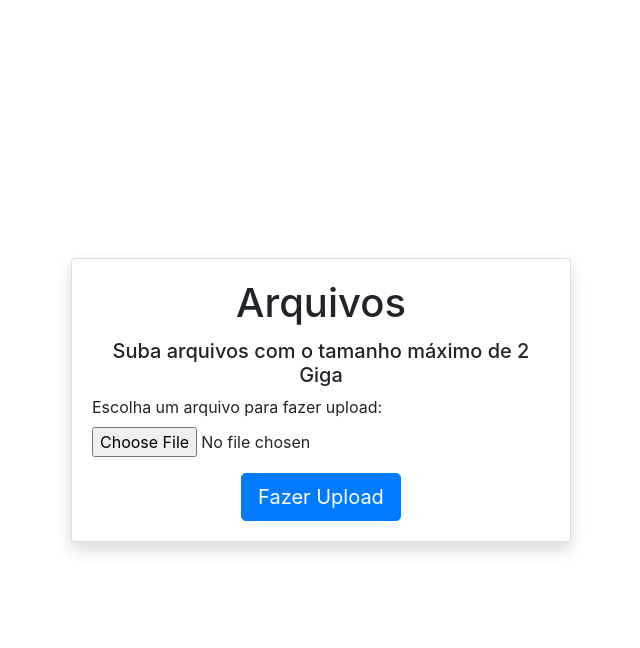
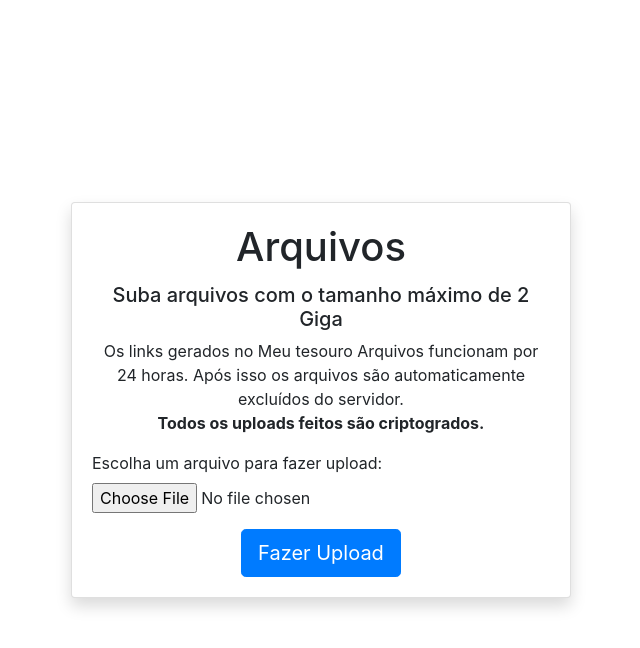
Before and after one commit to chiapettaiago/files, a Flask app: page / in a window 1280 px wide. Shown: the top 648 px of the page, without its empty margins (319-959 px from the left). Run offline with Flask 3, Linux system fonts and the light colour scheme; some libraries are stand-ins or nearby versions.

Commit message:
information

```diff
--- a/templates/index.html
+++ b/templates/index.html
@@ -17,6 +17,7 @@
             <div class="card-body">
                 <h1 class="card-title text-center">Arquivos</h1>
                 <h5 class="text-center">Suba arquivos com o tamanho máximo de 2 Giga</h5>
+                <p class="text-center">Os links gerados no Meu tesouro Arquivos funcionam por 24 horas. Após isso os arquivos são automaticamente excluídos do servidor. <br> <b>Todos os uploads feitos são criptogrados.</b> </p>
                 <form method="POST" enctype="multipart/form-data">
                     <div class="form-group">
                         <label for="file">Escolha um arquivo para fazer upload:</label>
```
